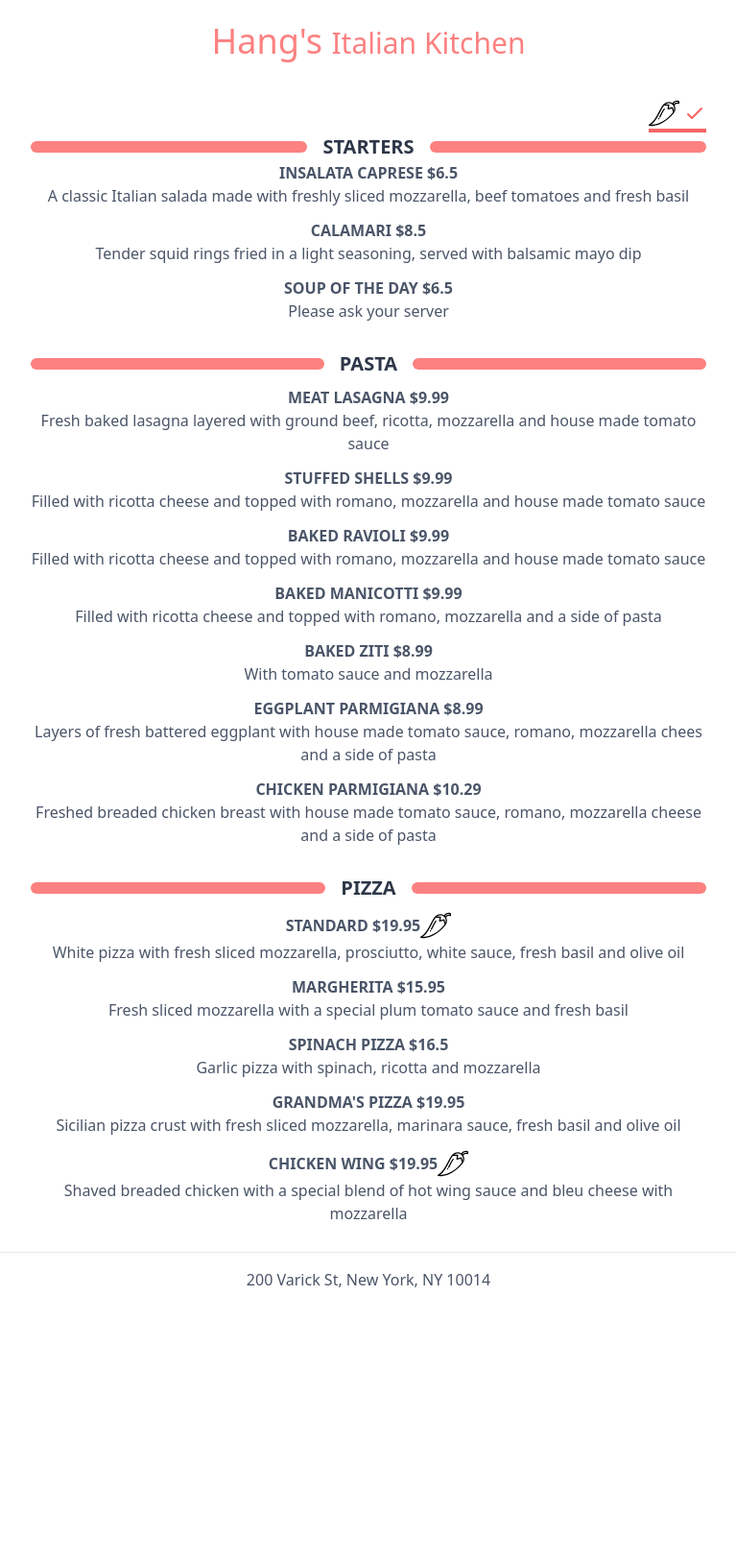
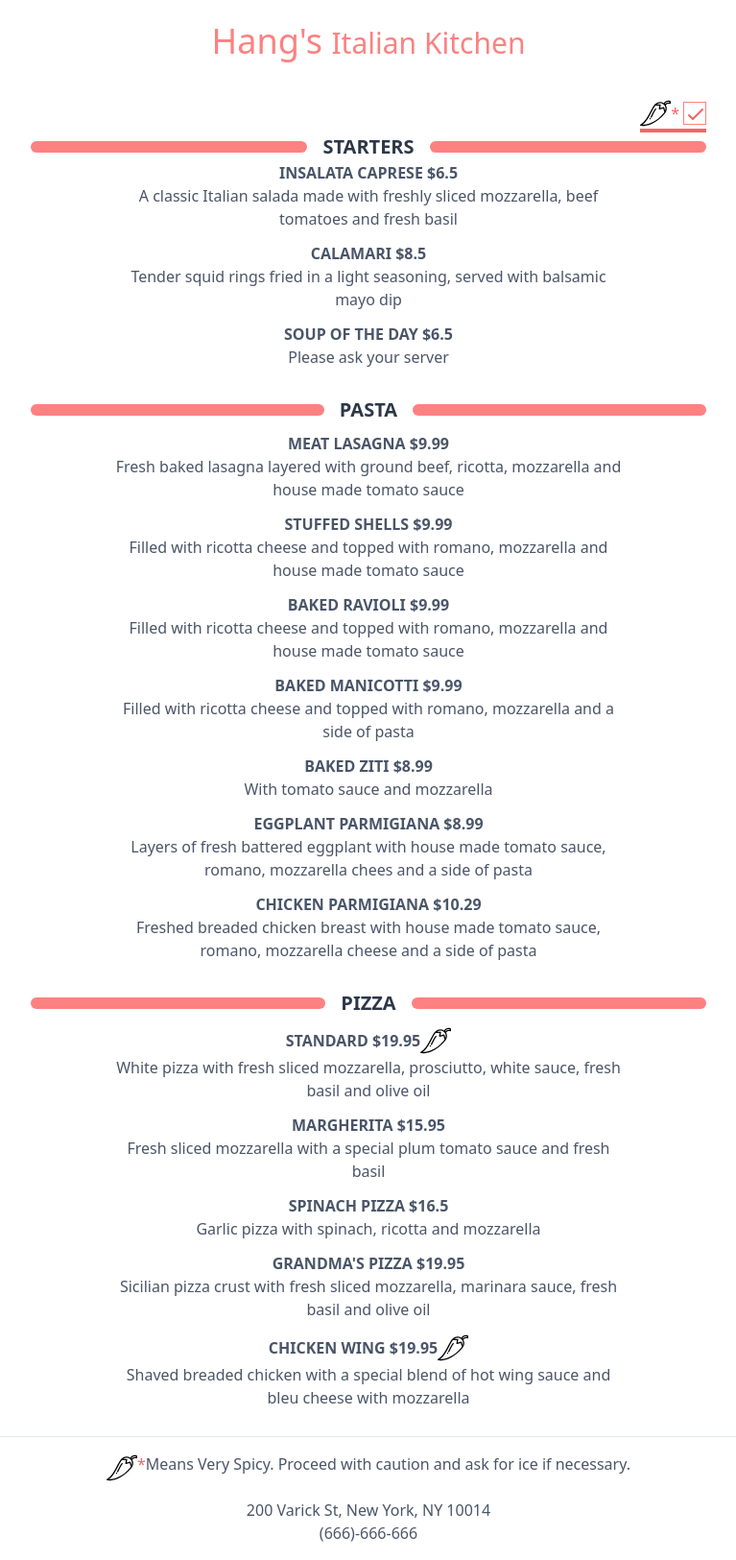
Before and after one commit to HangCcZ/Critical-Mass-NextJS-TailwindCSS, a Next.js app: page / in a window 1280 px wide. Shown: the whole page at 96% size, without its empty margins (256-1023 px from the left). Before the commit the page ends 1361 px from the top, so only its background shows below. Built offline with nearby package versions, Linux system fonts and the light colour scheme.

Commit message:
modified style

```diff
--- a/components/Footer.jsx
+++ b/components/Footer.jsx
@@ -1,7 +1,22 @@
 const Footer = () => {
   return (
-    <div className="p-4 text-center">
-      <p className="">200 Varick St, New York, NY 10014</p>
+    <div className="p-4">
+      <div className="flex justify-center mb-4">
+        <img
+          src={`./spicy.svg`}
+          alt={`spicy logo`}
+          title={'spicy'}
+          className="h-8 w-8"
+        />
+        <p>
+          <span className="text-red-500">*</span>Means Very Spicy. Proceed with
+          caution and ask for ice if necessary.
+        </p>
+      </div>
+      <div className="text-center">
+        <p>200 Varick St, New York, NY 10014</p>
+        <p>(666)-666-666</p>
+      </div>
     </div>
   );
 };
--- a/components/ItemCard.jsx
+++ b/components/ItemCard.jsx
@@ -14,7 +14,7 @@ const ItemCard = ({ item }) => (
           />
         ) : null}
       </div>
-      <p className="1/2">{item.description}</p>
+      <p className="w-3/4 mx-auto">{item.description}</p>
     </div>
   </div>
 );
--- a/components/Menu.jsx
+++ b/components/Menu.jsx
@@ -28,8 +28,11 @@ const Menu = () => {
             title={'spicy'}
             className="h-8 w-8"
           />
-          <button className="ml-1 focus:outline-none" onClick={onSpicyClick}>
-            {spicy === true ? <CheckIcon /> : <CrossIcon />}
+          <span className="text-red-500">*</span>
+          <button
+            className="ml-1 focus:outline-none w-6 h-6 border border-red-400 "
+            onClick={onSpicyClick}>
+            {spicy === true ? <CheckIcon /> : null}
           </button>
         </div>
       </div>
```
